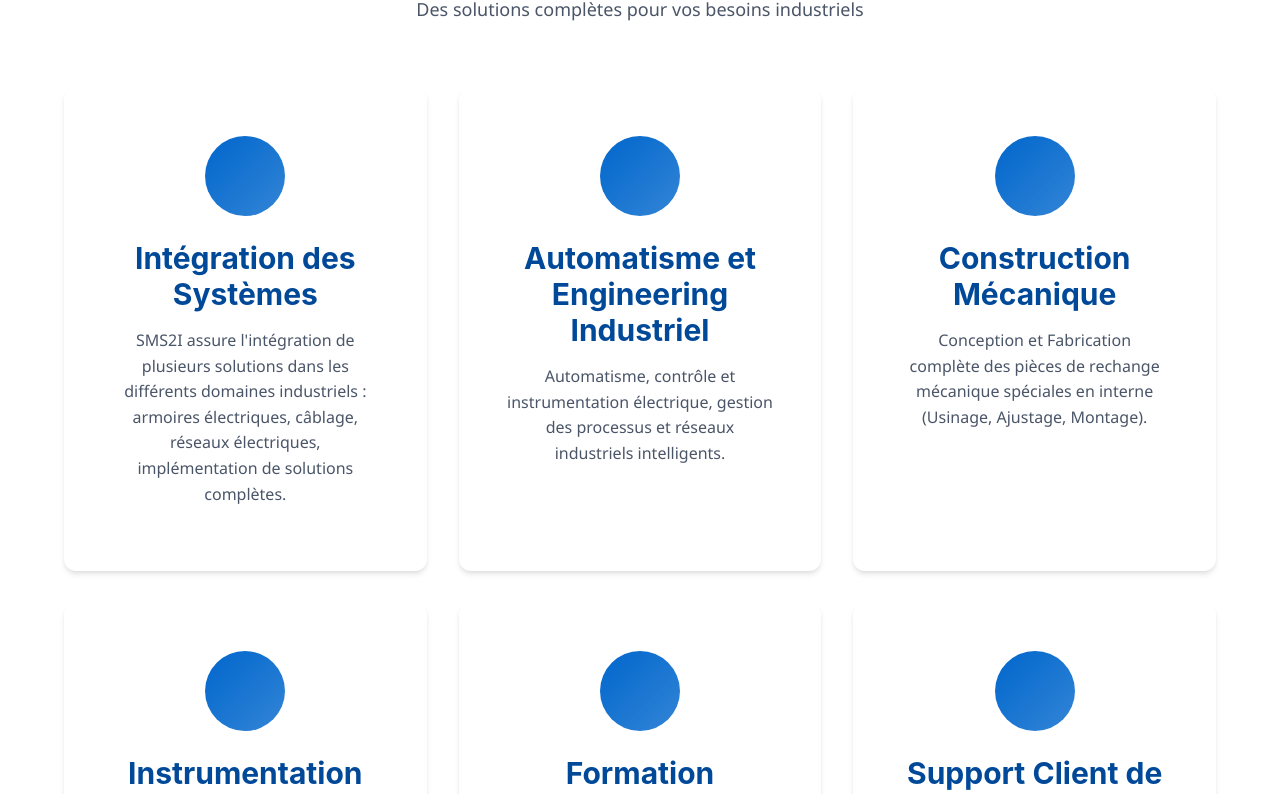
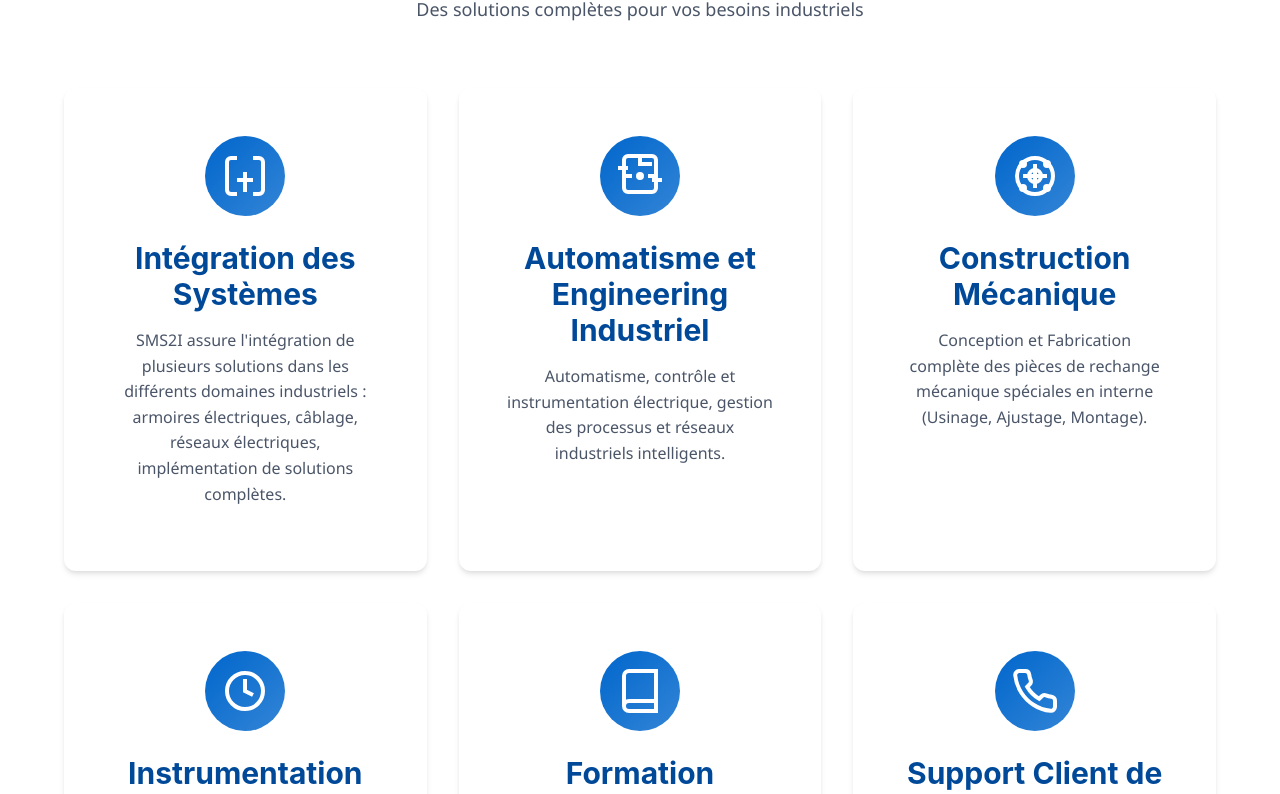
Before and after one commit to boufaresdev-svg/basic-elearning, an Angular app: page / in a window 1280 px wide. Shown: the part 798-1592 px from the top of the page. Built offline with nearby package versions, Linux system fonts and the light colour scheme.

Commit message:
Add main content styling and update HTML structure for layout

```diff
--- a/src/app/app.css
+++ b/src/app/app.css
@@ -0,0 +1,3 @@
+.main-content {
+  min-height: calc(100vh - var(--header-height));
+}
--- a/src/app/app.html
+++ b/src/app/app.html
@@ -1,20 +1,7 @@
 <app-header></app-header>
 
-<style>
-
-</style>
-
-<main class="main">
-
+<main class="main-content">
+  <router-outlet></router-outlet>
 </main>
 
-<!-- * * * * * * * * * * * * * * * * * * * * * * * * * * * * * * * * -->
-<!-- * * * * * * * * * * * The content above * * * * * * * * * * * * -->
-<!-- * * * * * * * * * * is only a placeholder * * * * * * * * * * * -->
-<!-- * * * * * * * * * * and can be replaced.  * * * * * * * * * * * -->
-<!-- * * * * * * * * * * * * * * * * * * * * * * * * * * * * * * * * -->
-<!-- * * * * * * * * * * End of Placeholder  * * * * * * * * * * * * -->
-<!-- * * * * * * * * * * * * * * * * * * * * * * * * * * * * * * * * -->
-
-
-<router-outlet />
+<app-footer></app-footer>
--- a/src/app/pages/home/home.component.html
+++ b/src/app/pages/home/home.component.html
@@ -25,7 +25,52 @@
     <div class="services-grid">
       @for (service of services; track service.title) {
         <div class="service-card card">
-          <div class="service-icon" [attr.data-icon]="service.icon"></div>
+          <div class="service-icon">
+            @switch(service.icon) {
+              @case('integration') {
+                <svg xmlns="http://www.w3.org/2000/svg" width="48" height="48" viewBox="0 0 24 24" fill="none" stroke="currentColor" stroke-width="2">
+                  <path d="M8 3H5a2 2 0 0 0-2 2v14a2 2 0 0 0 2 2h3"></path>
+                  <path d="M16 3h3a2 2 0 0 1 2 2v14a2 2 0 0 1-2 2h-3"></path>
+                  <line x1="12" y1="20" x2="12" y2="10"></line>
+                  <line x1="8" y1="14" x2="16" y2="14"></line>
+                </svg>
+              }
+              @case('automation') {
+                <svg xmlns="http://www.w3.org/2000/svg" width="48" height="48" viewBox="0 0 24 24" fill="none" stroke="currentColor" stroke-width="2">
+                  <circle cx="12" cy="12" r="1"></circle>
+                  <path d="M12 1v6m6-1h-5M6 8H1m17 6h5M8 12H3m13 0h5M6 20h12a2 2 0 0 0 2-2V4a2 2 0 0 0-2-2H6a2 2 0 0 0-2 2v14a2 2 0 0 0 2 2z"></path>
+                </svg>
+              }
+              @case('mechanical') {
+                <svg xmlns="http://www.w3.org/2000/svg" width="48" height="48" viewBox="0 0 24 24" fill="none" stroke="currentColor" stroke-width="2">
+                  <circle cx="12" cy="12" r="9"></circle>
+                  <path d="M12 6v12M6 12h12"></path>
+                  <circle cx="12" cy="12" r="3"></circle>
+                  <circle cx="18" cy="6" r="1"></circle>
+                  <circle cx="6" cy="6" r="1"></circle>
+                  <circle cx="18" cy="18" r="1"></circle>
+                  <circle cx="6" cy="18" r="1"></circle>
+                </svg>
+              }
+              @case('instrumentation') {
+                <svg xmlns="http://www.w3.org/2000/svg" width="48" height="48" viewBox="0 0 24 24" fill="none" stroke="currentColor" stroke-width="2">
+                  <path d="M3 12a9 9 0 1 0 18 0A9 9 0 0 0 3 12z"></path>
+                  <path d="M12 6v6l4 2"></path>
+                </svg>
+              }
+              @case('training') {
+                <svg xmlns="http://www.w3.org/2000/svg" width="48" height="48" viewBox="0 0 24 24" fill="none" stroke="currentColor" stroke-width="2">
+                  <path d="M4 19.5A2.5 2.5 0 0 1 6.5 17H20"></path>
+                  <path d="M6.5 2H20v20H6.5A2.5 2.5 0 0 1 4 19.5v-15A2.5 2.5 0 0 1 6.5 2z"></path>
+                </svg>
+              }
+              @case('support') {
+                <svg xmlns="http://www.w3.org/2000/svg" width="48" height="48" viewBox="0 0 24 24" fill="none" stroke="currentColor" stroke-width="2">
+                  <path d="M22 16.92v3a2 2 0 0 1-2.18 2 19.79 19.79 0 0 1-8.63-3.07 19.5 19.5 0 0 1-6-6 19.79 19.79 0 0 1-3.07-8.67A2 2 0 0 1 4.11 2h3a2 2 0 0 1 2 1.72 12.84 12.84 0 0 0 .7 2.81 2 2 0 0 1-.45 2.11L8.09 9.91a16 16 0 0 0 6 6l1.27-1.27a2 2 0 0 1 2.11-.45 12.84 12.84 0 0 0 2.81.7A2 2 0 0 1 22 16.92z"></path>
+                </svg>
+              }
+            }
+          </div>
           <h3>{{ service.title }}</h3>
           <p>{{ service.description }}</p>
         </div>
@@ -164,7 +209,47 @@
       @for (feature of features; track feature.title) {
         <div class="feature-card">
           <div class="feature-icon-wrapper">
-            <div class="feature-icon" [attr.data-icon]="feature.icon"></div>
+            <div class="feature-icon">
+              @switch(feature.icon) {
+                @case('siemens') {
+                  <svg xmlns="http://www.w3.org/2000/svg" width="32" height="32" viewBox="0 0 24 24" fill="currentColor">
+                    <path d="M12 2C6.48 2 2 6.48 2 12s4.48 10 10 10 10-4.48 10-10S17.52 2 12 2zm0 18c-4.42 0-8-3.58-8-8s3.58-8 8-8 8 3.58 8 8-3.58 8-8 8zm3.5-9c.83 0 1.5-.67 1.5-1.5S16.33 8 15.5 8 14 8.67 14 9.5s.67 1.5 1.5 1.5zm-7 0c.83 0 1.5-.67 1.5-1.5S9.33 8 8.5 8 7 8.67 7 9.5 7.67 11 8.5 11zm3.5 6.5c2.33 0 4.31-1.46 5.11-3.5H6.89c.8 2.04 2.78 3.5 5.11 3.5z"/>
+                  </svg>
+                }
+                @case('team') {
+                  <svg xmlns="http://www.w3.org/2000/svg" width="32" height="32" viewBox="0 0 24 24" fill="none" stroke="currentColor" stroke-width="2">
+                    <path d="M17 21v-2a4 4 0 0 0-4-4H5a4 4 0 0 0-4 4v2"></path>
+                    <circle cx="9" cy="7" r="4"></circle>
+                    <path d="M23 21v-2a4 4 0 0 0-3-3.87"></path>
+                    <path d="M16 3.13a4 4 0 0 1 0 7.75"></path>
+                  </svg>
+                }
+                @case('global') {
+                  <svg xmlns="http://www.w3.org/2000/svg" width="32" height="32" viewBox="0 0 24 24" fill="none" stroke="currentColor" stroke-width="2">
+                    <circle cx="12" cy="12" r="10"></circle>
+                    <line x1="2" y1="12" x2="22" y2="12"></line>
+                    <path d="M12 2a15.3 15.3 0 0 1 4 10 15.3 15.3 0 0 1-4 10 15.3 15.3 0 0 1-4-10 15.3 15.3 0 0 1 4-10z"></path>
+                  </svg>
+                }
+                @case('quality') {
+                  <svg xmlns="http://www.w3.org/2000/svg" width="32" height="32" viewBox="0 0 24 24" fill="none" stroke="currentColor" stroke-width="2">
+                    <path d="M12 22s8-4 8-10V5l-8-3-8 3v7c0 6 8 10 8 10z"></path>
+                    <polyline points="9 12 12 15 15 9"></polyline>
+                  </svg>
+                }
+                @case('innovation') {
+                  <svg xmlns="http://www.w3.org/2000/svg" width="32" height="32" viewBox="0 0 24 24" fill="none" stroke="currentColor" stroke-width="2">
+                    <path d="M21 15a2 2 0 0 1-2 2H7l-4 4V5a2 2 0 0 1 2-2h14a2 2 0 0 1 2 2z"></path>
+                  </svg>
+                }
+                @case('24-7') {
+                  <svg xmlns="http://www.w3.org/2000/svg" width="32" height="32" viewBox="0 0 24 24" fill="none" stroke="currentColor" stroke-width="2">
+                    <circle cx="12" cy="12" r="10"></circle>
+                    <polyline points="12 6 12 12 16 14"></polyline>
+                  </svg>
+                }
+              }
+            </div>
           </div>
           <h4>{{ feature.title }}</h4>
           <p>{{ feature.description }}</p>
```
